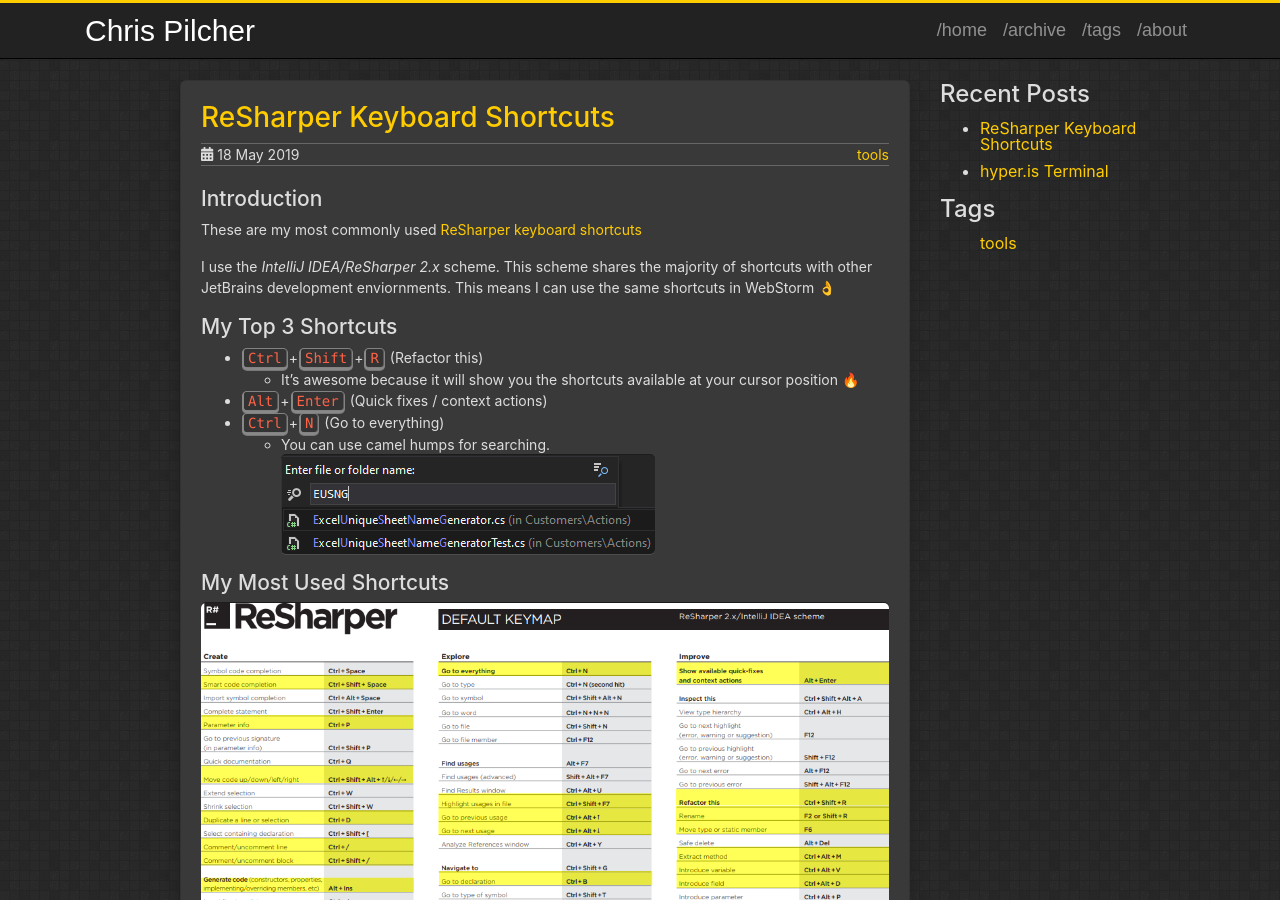
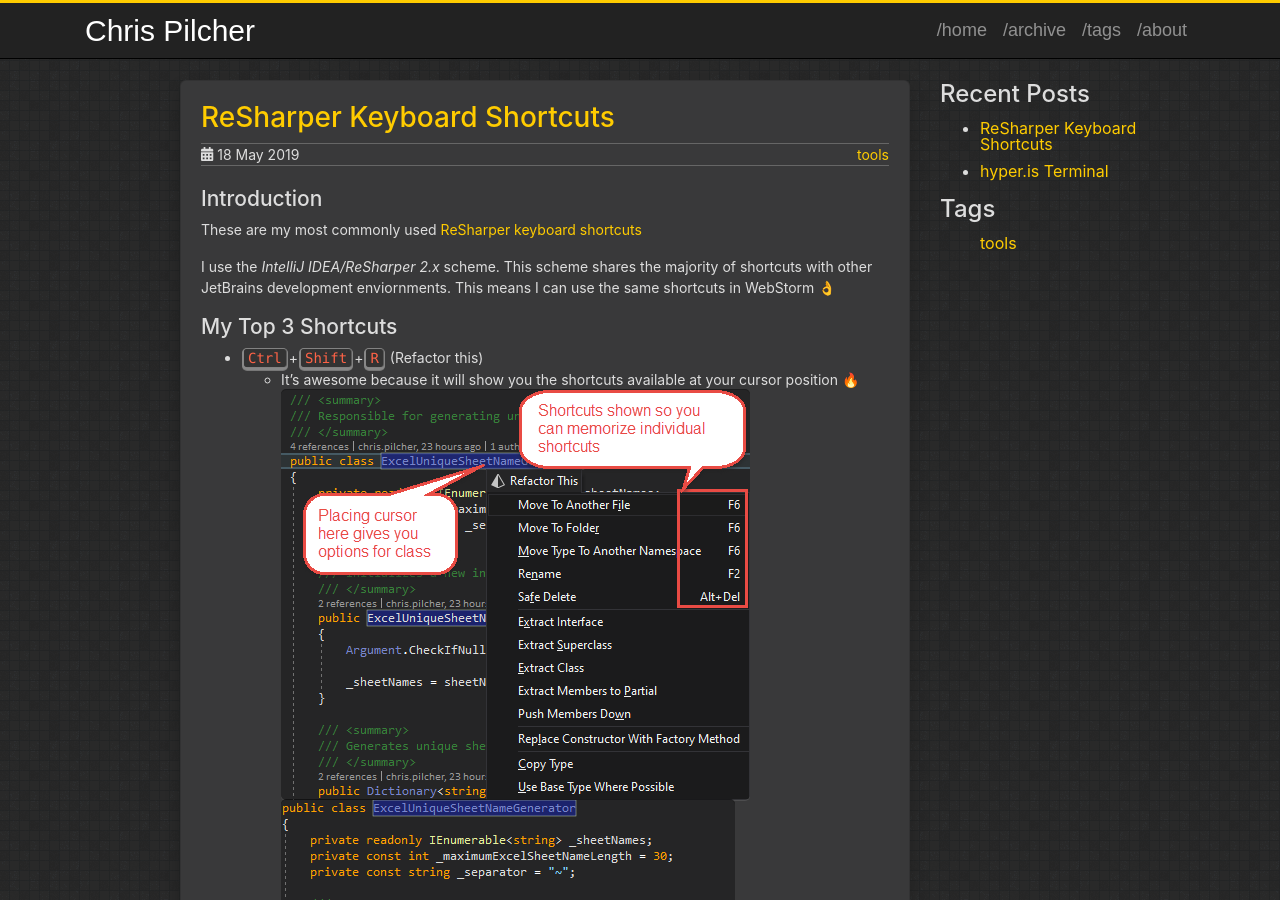
Before and after one commit to chris-pilcher/chris-pilcher.github.io, a Jekyll site: the page built from _posts/2019-05-18-resharper-shortcuts.md, in a window 1280 px wide and 900 px high. Built offline with Jekyll 4.4.1, drawn with Linux system fonts in a browser that asks for light colours.

Commit message:
More screenshots

```diff
--- a/_posts/2019-05-18-resharper-shortcuts.md
+++ b/_posts/2019-05-18-resharper-shortcuts.md
@@ -16,7 +16,7 @@
 ## My Top 3 Shortcuts
 
 * `Ctrl`{: .key}+`Shift`{:.key}+`R`{:.key} (Refactor this)
-  * It's awesome because it will show you the shortcuts available at your cursor position 🔥
+  * It's awesome because it will show you the shortcuts available at your cursor position 🔥 ![img]({{ '/assets/images/resharper-refactor-this-class.png' | relative_url }}) ![img]({{ '/assets/images/resharper-refactor-this-constructor.png' | relative_url }})
 * `Alt`{: .key}+`Enter`{:.key} (Quick fixes / context actions)
 * `Ctrl`{: .key}+`N`{:.key} (Go to everything)
   * You can use camel humps for searching. ![img]({{ '/assets/images/resharper-camel-humps-search.png' | relative_url }})
```
Also changed, not shown: assets/images/resharper-refactor-this-class.png (added), assets/images/resharper-refactor-this-constructor.png (added).
